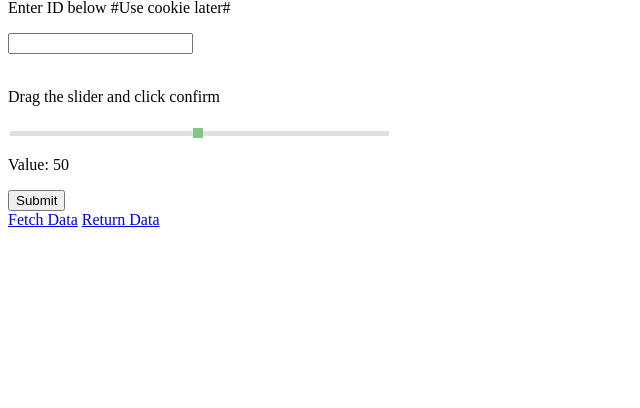
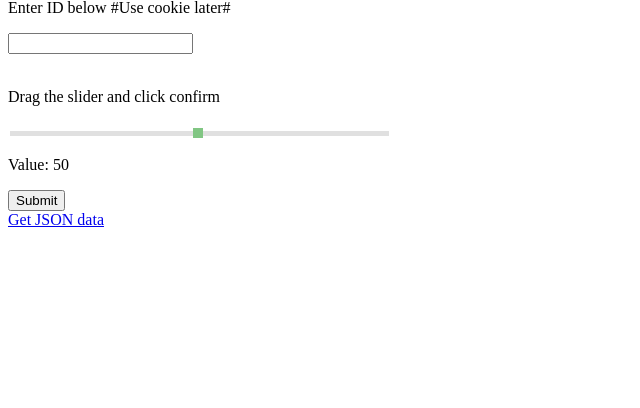
Before and after one commit to seanzhan0319/testSurvey, a Flask app: page / in a window 1280 px wide. Shown: the part 81-489 px from the top of the page, without its empty margins (0-640 px from the left). Run offline with Flask 2, Linux system fonts and the light colour scheme; some libraries are stand-ins or nearby versions.

Commit message:
Added data scrape button:

```diff
--- a/templates/index.html
+++ b/templates/index.html
@@ -50,11 +50,8 @@
             <input type="submit" value="Submit" class="btn">
         </form>
     </div>
-    <span id="pytrics_retrieve">
-        <a href="javascript:pytrics_retrieve('#pytrics_retrieve');">Fetch Data</a>
-    </span>
-    <span id="pytrics_return">
-        <a href="/pytrics_return">Return Data</a>
+    <span id="pytrics_data">
+        <a href="javascript:pytrics_data('#pytrics_data', '#data_content');">Get JSON data</a>
     </span>
 
     <!-- showing value of slider -->
@@ -68,11 +65,11 @@
         }
     </script>
     <script>
-        function pytrics_retrieve(destElem) {
+        function pytrics_data(destElem, writeElem) {
             $(destElem).html('<img src="loading.gif">');
-            //document.getElementById(destElem).innerHTML = '<img src="loading.gif">';
-            $.post('/pytrics_retrieve').done(function(response) {
+            $.post('/pytrics_json_data').done(function(response) {
                 console.log(response);
+                $(writeElem).html(response)
                 $(destElem).html('<a href="javascript:pytrics_retrieve(&#39;#pytrics_retrieve&#39;);">Fetch Data</a>')
             }).fail(function() {
                 $(destElem).text("{{ ('Error: Could not contact server.') }}");
```
